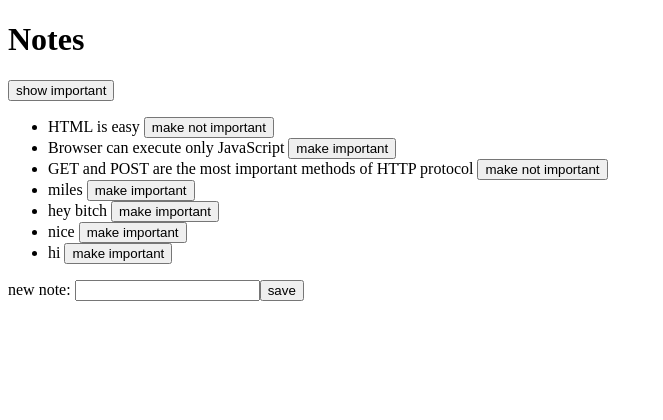
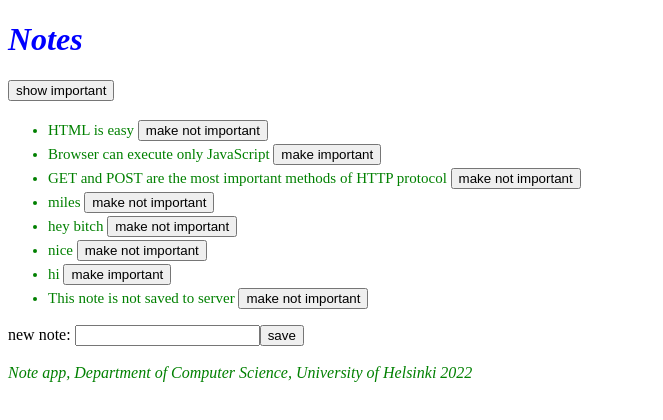
Before and after one commit to mrance21/fullstackopen, a React (Create React App) app in the folder part2/notes/: page / in a window 1280 px wide. Shown: the top 420 px of the page, without its empty margins (0-663 px from the left). Built offline with nearby package versions, Linux system fonts and the light colour scheme; data requests are answered from the project's data file.

Commit message:
added notification component

```diff
--- a/part2/notes/db.json
+++ b/part2/notes/db.json
@@ -21,19 +21,19 @@
     {
       "content": "miles",
       "date": "2022-12-08T03:11:46.418Z",
-      "important": false,
+      "important": true,
       "id": 4
     },
     {
       "content": "hey bitch",
       "date": "2022-12-08T03:21:54.333Z",
-      "important": false,
+      "important": true,
       "id": 5
     },
     {
       "content": "nice",
       "date": "2022-12-08T03:22:28.364Z",
-      "important": false,
+      "important": true,
       "id": 6
     },
     {
--- a/part2/notes/src/App.js
+++ b/part2/notes/src/App.js
@@ -1,11 +1,28 @@
 import { useState, useEffect } from 'react'
 import Note from './components/Note'
 import noteService from './services/notes'
+import Notification from './components/Notification'
+
+const Footer = () => {
+  const footerStyle = {
+    color: 'green',
+    fontStyle: 'italic',
+    fontSize: 16
+  }
+  return (
+    <div style={footerStyle}>
+      <br />
+      <em>Note app, Department of Computer Science, University of Helsinki 2022</em>
+    </div>
+  )
+}
+
 
 const App = (props) => {
   const [notes, setNotes] = useState([])
   const [newNote, setNewNote] = useState('')
   const [showAll, setShowAll] = useState(true)
+  const [errorMessage, setErrorMessage] = useState(null)
 
   useEffect(() => {
     noteService
@@ -20,7 +37,7 @@ const App = (props) => {
     const noteObject = {
       content: newNote,
       date: new Date().toISOString(),
-      important: Math.random() < .5,
+      important: Math.random() > .5,
     }
     noteService
       .create(noteObject)
@@ -34,16 +51,23 @@ const App = (props) => {
     setNewNote(event.target.value)
   }
 
-  const toggleImportanceOf = id => {
+  const toggleImportance = id => {
     const note = notes.find(n => n.id === id)
     const changedNote = { ...note, important: !note.important }
 
     noteService
       .update(id, changedNote)
-      .then(returnedNote => setNotes(notes.map(note => note.id !== id ? note : returnedNote)))
+      .then(returnedNote => {
+        setNotes(notes.map(note => note.id !== id ? note : returnedNote))
+      })
       .catch(error => {
-        alert(`the note ${note.content} was already deleted from the server`)
-        setNotes(notes.filter(note => note.id !== id))
+        setErrorMessage(
+          `Note '${note.content}' was already removed from server`
+        )
+        setTimeout(() => {
+          setErrorMessage(null)
+        }, 5000)
+        setNotes(notes.filter(n => n.id !== id))
       })
   }
 
@@ -55,18 +79,20 @@ const App = (props) => {
   return (
     <div>
       <h1>Notes</h1>
+      <Notification message={errorMessage}/>
       <div>
         <button onClick={() => setShowAll(!showAll)}>
           show {showAll ? 'important' : 'all'}
         </button>
       </div>
       <ul>
-        {notesToShow.map(note => <Note key={note.id} note={note} toggleImportanceOf={() => toggleImportanceOf(note.id)} />)}
+        {notesToShow.map(note => <Note key={note.id} note={note} toggleImportance={() => toggleImportance(note.id)} />)}
       </ul>
       <form onSubmit={addNotes}>
         new note: <input value={newNote} onChange={handleNewNotes}/>
         <button type="submit">save</button>
       </form>
+      <Footer />
     </div>
   )
 }
--- a/part2/notes/src/components/Note.js
+++ b/part2/notes/src/components/Note.js
@@ -1,10 +1,10 @@
-const Note = ({ note, toggleImportanceOf }) => {
+const Note = ({ note, toggleImportance }) => {
   const label = note.important
     ? 'make not important' : 'make important'
 
   return (
     <>
-      <li>{note.content} <button onClick={toggleImportanceOf}>{label}</button></li>
+      <li className="note">{note.content} <button onClick={toggleImportance}>{label}</button></li>
     </>
   )
 }
--- /dev/null
+++ b/part2/notes/src/components/Notification.js
@@ -0,0 +1,13 @@
+const Notification = ({ message }) => {
+    if (message === null) {
+      return null
+    }
+
+    return (
+      <div className="error">
+        {message}
+      </div>
+    )
+  }
+
+  export default Notification
--- /dev/null
+++ b/part2/notes/src/index.css
@@ -0,0 +1,19 @@
+h1 {
+    color: blue;
+    font-style: italic;
+  }
+
+.note {
+    color: green;
+    padding-top: 3px;
+    font-size: 15px;
+}
+
+.error {
+    color: red;
+    background: lightgray;
+    font-size: 20px;
+    border-style: solid;
+    padding: 10px;
+    margin-bottom: 10px;
+}
--- a/part2/notes/src/index.js
+++ b/part2/notes/src/index.js
@@ -1,6 +1,6 @@
 import React from 'react'
 import ReactDOM from 'react-dom/client'
-
+import './index.css'
 import App from './App'
 
 
--- a/part2/notes/src/services/notes.js
+++ b/part2/notes/src/services/notes.js
@@ -3,7 +3,15 @@ const baseUrl = 'http://localhost:3001/notes'
 
 const getAll = () => {
     const request = axios.get(baseUrl)
-    return request.then(response => response.data)
+    const nonExisting = {
+        id: 10000,
+        content: 'This note is not saved to server',
+        date: '2019-05-30T17:30:31.098Z',
+        important: true,
+    }
+    return request.then(response => response.data.concat(nonExisting))
+    // const request = axios.get(baseUrl)
+    // return request.then(response => response.data)
 }
 
 const create = newObject => {
@@ -12,7 +20,7 @@ const create = newObject => {
 }
 
 const update = (id, newObject) => {
-    const request = axios.put(baseUrl, newObject)
+    const request = axios.put(`${baseUrl}/${id}`, newObject)
     return request.then(response => response.data)
 }
 
```
